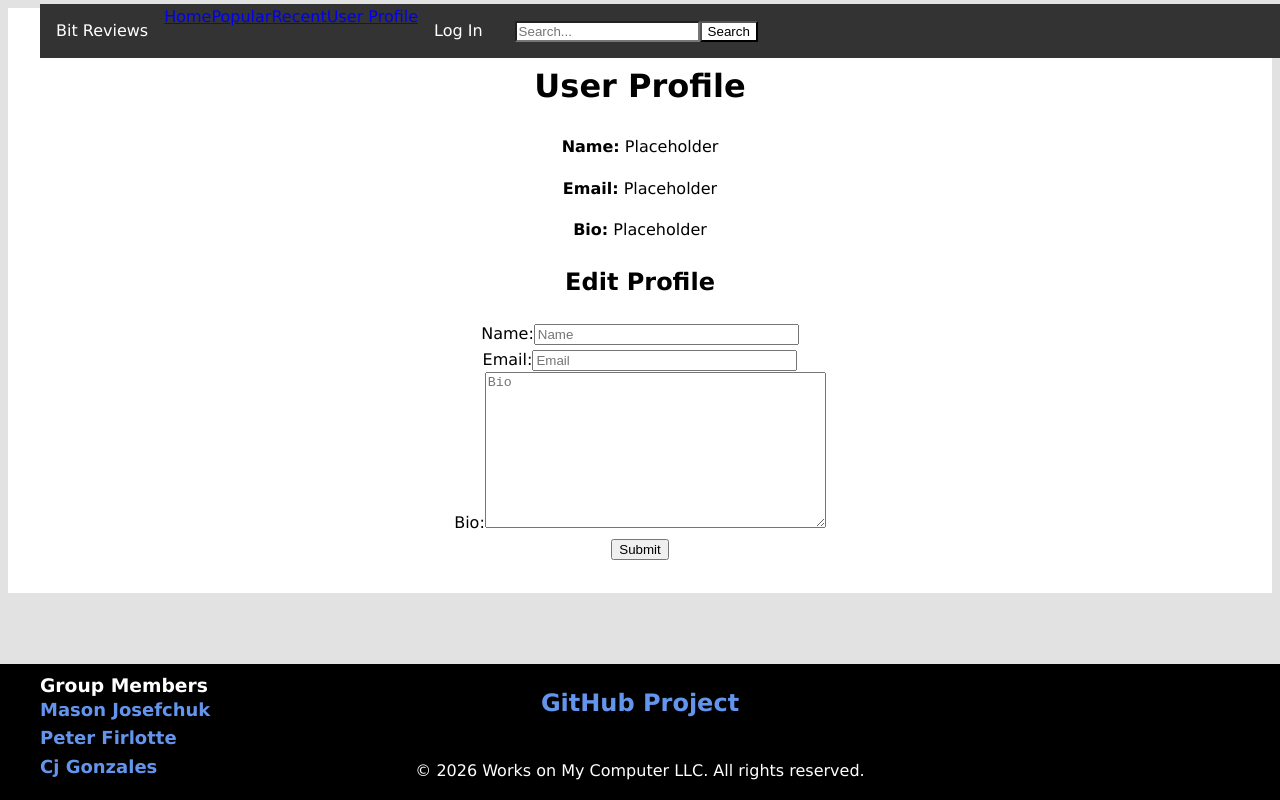
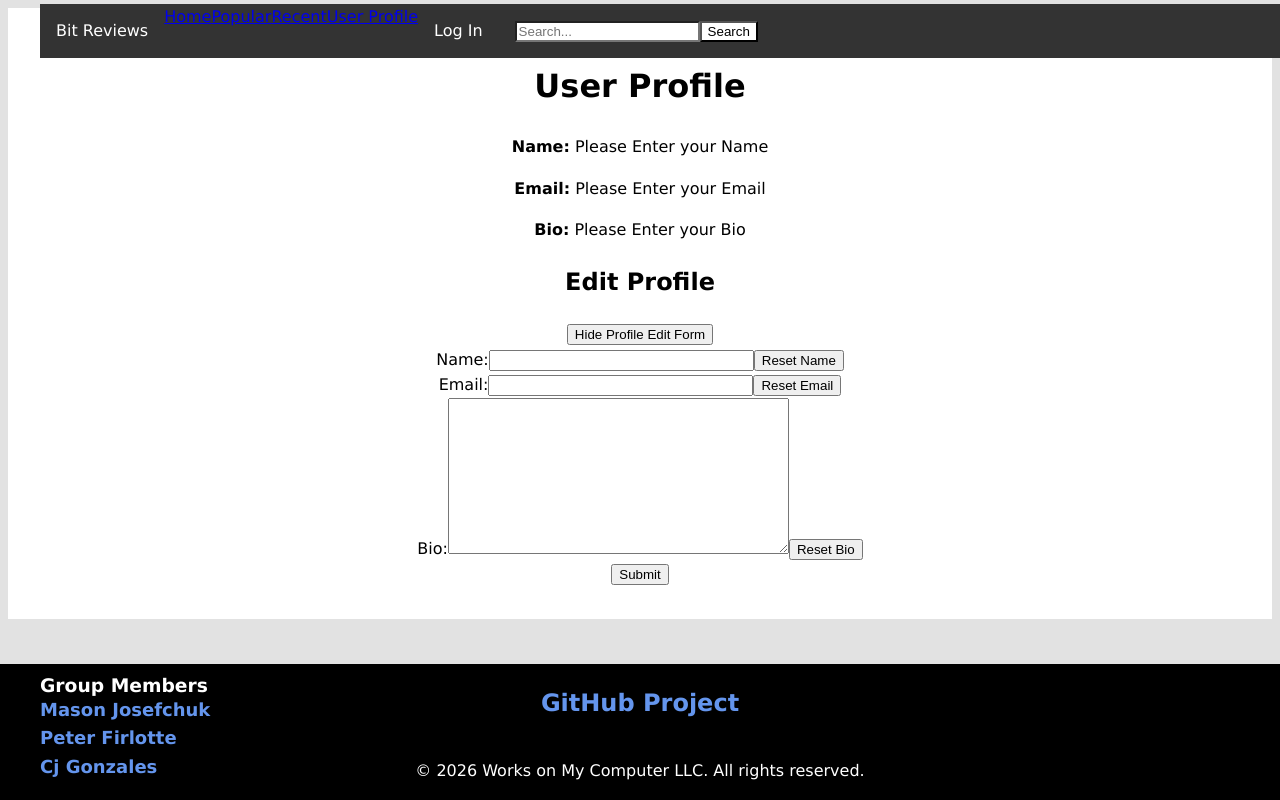
Before and after one commit to pfirlotte-rrc/COMP-4002-Project, a React (Vite) app: page /userprofile in a window 1280 px wide. Shown: the top 800 px of the page. Built offline with nearby package versions, Linux system fonts and the light colour scheme.

Commit message:
feat: Correct Creation of form that receives state/setter  props.

```diff
--- a/src/components/pages/UserProfile.tsx
+++ b/src/components/pages/UserProfile.tsx
@@ -14,14 +14,12 @@ function UserProfile() {
         userBio: "",
     });
 
+	const [showEditFrom, setShowEditForm] = useState(true)
+
 	const handleInputChange = (event: React.ChangeEvent<HTMLInputElement | HTMLTextAreaElement>
 	) => {
 		const {name, value} = event.target;
 		setUserProfile(prev => ({...prev, [name]: value}))
-	 };
-
-	const handleSubmit= (event: React.FormEvent<HTMLFormElement>) => {
-    	event.preventDefault();
 	 };
 
     return (
@@ -30,97 +28,89 @@ function UserProfile() {
             <h1>User Profile</h1>
           	<section>
             	<p>
-					<strong>Name:</strong> {userProfile.userName || "Placeholder"}
+					<strong>Name:</strong> {userProfile.userName || "Please Enter your Name"}
 				</p>
 				<p>
-					<strong>Email:</strong> {userProfile.userEmail || "Placeholder"}
+					<strong>Email:</strong> {userProfile.userEmail || "Please Enter your Email"}
 				</p>
 				<p>
-					<strong>Bio:</strong> {userProfile.userBio || "Placeholder"}
+					<strong>Bio:</strong> {userProfile.userBio || "Please Enter your Bio"}
 				</p>
             </section>
 				<section>
 					<h2>Edit Profile</h2>
-					<form onSubmit={handleSubmit}>
-						<FormTextInput
-							label="Name"
-							name="userName"
-							value={userProfile.userName}
-							handleChange={handleInputChange}
-						/>
-						<FormTextInput
-							label="Email"
-							name="userEmail"
-							value={userProfile.userEmail}
-							handleChange={handleInputChange}
-						/>
-						<FormTextAreaInput
-							label="Bio"
-							name="userBio"
-							value={userProfile.userBio}
-							handleChange={handleInputChange}
-						/>
-						<button type="submit">Submit</button>
-					</form>
+					<button onClick={() => setShowEditForm(!showEditFrom)}>
+						{showEditFrom ? "Hide Profile Edit Form" : "Show Profile Edit Form"}
+					</button>
+					{ showEditFrom ?
+						<UserEditForm
+							profile={userProfile}
+							setProfile={setUserProfile}
+							handleInputChange={handleInputChange}
+						/> : null}
 				</section>
           </main>
       </>
     );
 }
 
-type FormTextInputProps = {
-  label: string;
-  name: string;
-  value: string;
-  placeholder?: string;
-  handleChange: (event: React.ChangeEvent<HTMLInputElement>) => void;
+function UserEditForm({
+	profile,
+	setProfile,
+	handleInputChange,
+	}: {
+	profile: Profile;
+	setProfile: React.Dispatch<React.SetStateAction<Profile>>;
+	handleInputChange: (event: React.ChangeEvent<HTMLInputElement | HTMLTextAreaElement>) => void;
+	}) {
+
+	const handleSubmit= (event: React.FormEvent<HTMLFormElement>) => {
+    	event.preventDefault();
 	};
 
-export function FormTextInput(
-    { label, name, value, placeholder, handleChange}: FormTextInputProps
-) {
+	const clearName = () => setProfile(prev => ({...prev, userName: ""}));
+	const clearEmail = () => setProfile(prev => ({...prev, userEmail: ""}));
+	const clearBio = () => setProfile(prev => ({...prev, userBio: ""}));
+
 	return (
+		<form onSubmit={handleSubmit}>
 			<label>
-		{label}:
+				Name:
 				<input
-			name={name}
-			value={value}
+					name="userName"
+					value={profile.userName}
 					size={30}
-			type="text"
-			placeholder= {placeholder ? placeholder : label}
-			onChange={handleChange}
+					onChange={handleInputChange}
 				/>
+			</label>
+			<button type="button" onClick={clearName}>Reset Name</button>
 			<br/>
+			<label>
+				Email:
+				<input
+					name="userEmail"
+					value={profile.userEmail}
+					size={30}
+					onChange={handleInputChange}
+				/>
 			</label>
-
-  );
-}
-
-type FormTextAreaInputProps = {
-  label: string;
-  name: string;
-  value: string;
-  placeholder?: string;
-  handleChange: (event: React.ChangeEvent<HTMLTextAreaElement>) => void;
+			<button type="button" onClick={clearEmail}>Reset Email</button>
+			<br/>
+			<label>
+				Bio:
+				<textarea
+					name="userBio"
+					value={profile.userBio}
+					cols={40}
+					rows={10}
+					onChange={handleInputChange}
+				/>
+			</label>
+			<button type="button" onClick={clearBio}>Reset Bio</button>
+			<br/>
+			<button type="submit">Submit</button>
+		</form>
+	)
 };
 
-export function FormTextAreaInput(
-    { label, name, value, placeholder, handleChange}: FormTextAreaInputProps
-) {
-  return (
-	<label>
-		{label}:
-		<textarea
-			name={name}
-			value={value}
-			cols={40}
-			rows={10}
-			placeholder= {placeholder ? placeholder : label}
-			onChange={handleChange}
-			/>
-		<br/>
-	</label>
-  );
-}
-
 export default UserProfile;
```
Lines whose indentation alone changed are shown as unchanged.
